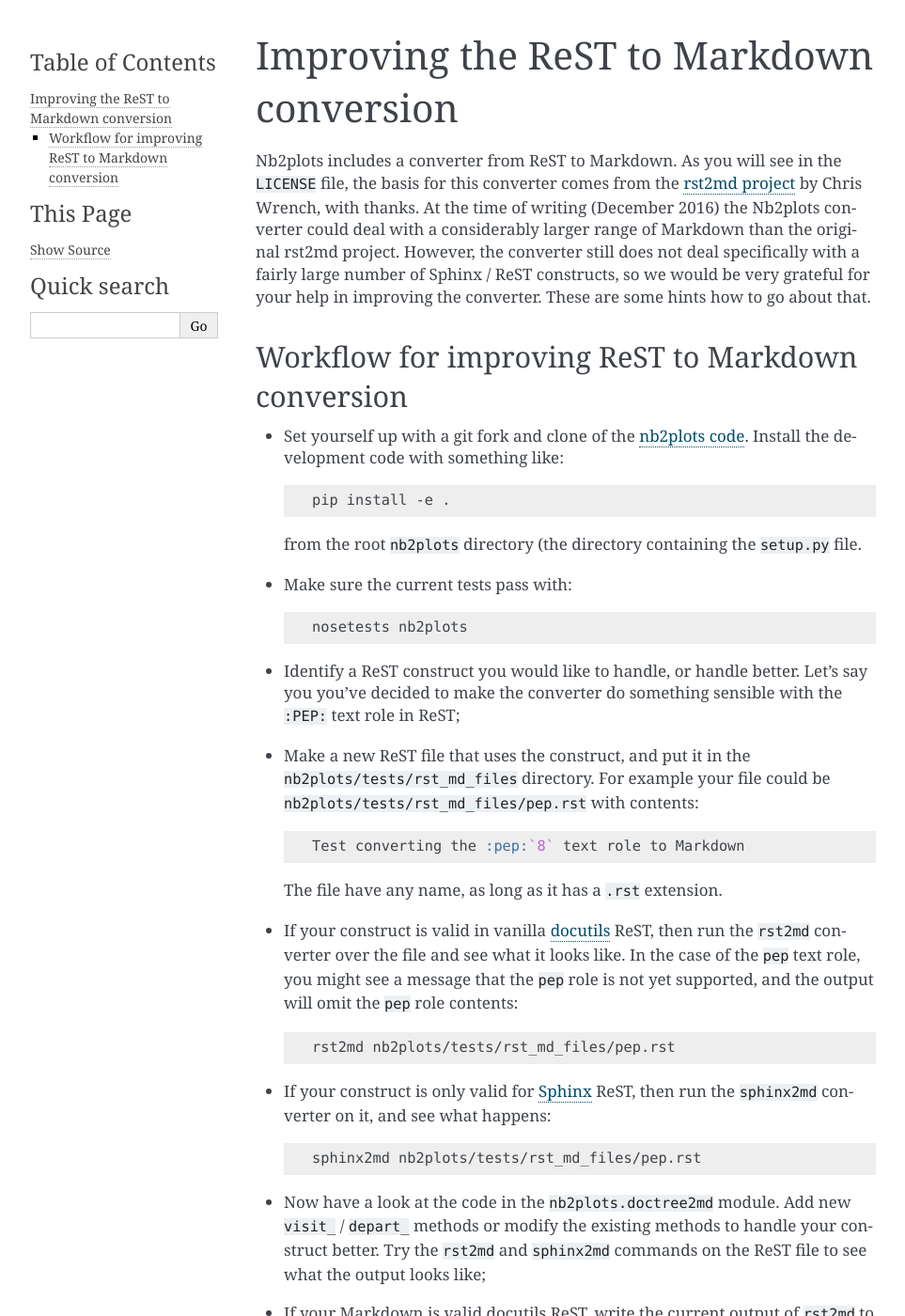
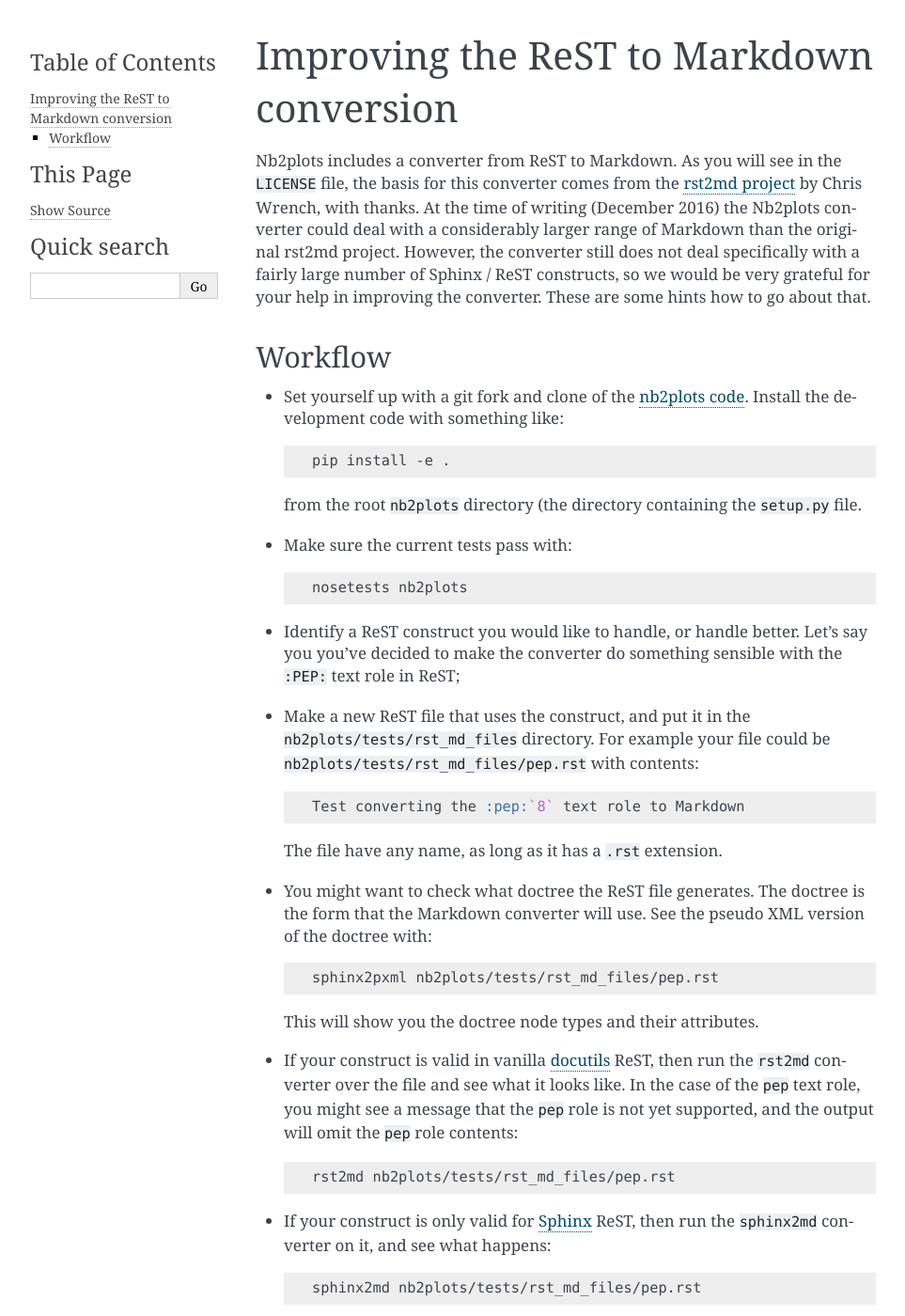
Before and after one commit to matthew-brett/nb2plots, a Sphinx documentation site: the page built from doc/devel/improving_markdown.rst, in a window 1280 px wide and 1400 px high. Shown: the whole window at 94% size, without its empty margins (148-1111 px from the left). Built offline with Sphinx 7.4.7, drawn with Linux system fonts in a browser that asks for light colours; pages that are not in the unit, such as notebooks, are missing from menus.

Commit message:
NF: add sphinx2pxml script
Script to build pseudo XML from Sphinx ReST.  Useful for debugging
Markdown conversion.

```diff
--- a/doc/devel/improving_markdown.rst
+++ b/doc/devel/improving_markdown.rst
@@ -11,9 +11,9 @@ not deal specifically with a fairly large number of Sphinx / ReST constructs,
 so we would be very grateful for your help in improving the converter.  These
 are some hints how to go about that.
 
-**************************************************
-Workflow for improving ReST to Markdown conversion
-**************************************************
+********
+Workflow
+********
 
 * Set yourself up with a git fork and clone of the `nb2plots code`_.  Install
   the development code with something like:
@@ -44,6 +44,16 @@ Workflow for improving ReST to Markdown conversion
     Test converting the :pep:`8` text role to Markdown
 
   The file have any name, as long as it has a ``.rst`` extension.
+
+* You might want to check what doctree the ReST file generates.  The doctree
+  is the form that the Markdown converter will use.  See the pseudo XML
+  version of the doctree with:
+
+  .. code-block:: bash
+
+    sphinx2pxml nb2plots/tests/rst_md_files/pep.rst
+
+  This will show you the doctree node types and their attributes.
 
 * If your construct is valid in vanilla `docutils`_ ReST, then run the
   ``rst2md`` converter over the file and see what it looks like.  In the case
--- a/doc/scripts.rst
+++ b/doc/scripts.rst
@@ -15,6 +15,8 @@ Nbplots installs the following command-line scripts:
   doctest blocks become code cells;
 * ``sphinx2md`` |--| converts a ReST page into a Markdown page, where the
   conversion assumes the Sphinx versions of directives and roles;
+* ``sphinx2pxml`` |--| converts a ReST page into a Sphinx pseudo XML page,
+  where the conversion assumes the Sphinx versions of directives and roles;
 * ``rst2md`` |--| converts a ReST page into a Markdown page, where the
   conversion assumes the `docutils`_ versions of directives and roles;
 
--- a/setup.py
+++ b/setup.py
@@ -110,6 +110,7 @@ setup(name='nb2plots',
                  'scripts/sphinx2nb',
                  'scripts/sphinx2py',
                  'scripts/sphinx2md',
+                 'scripts/sphinx2pxml',
                  'scripts/rst2md'],
       long_description = open('README.rst', 'rt').read(),
       install_requires = install_requires,
```
Also changed, not shown: 2 other files.
